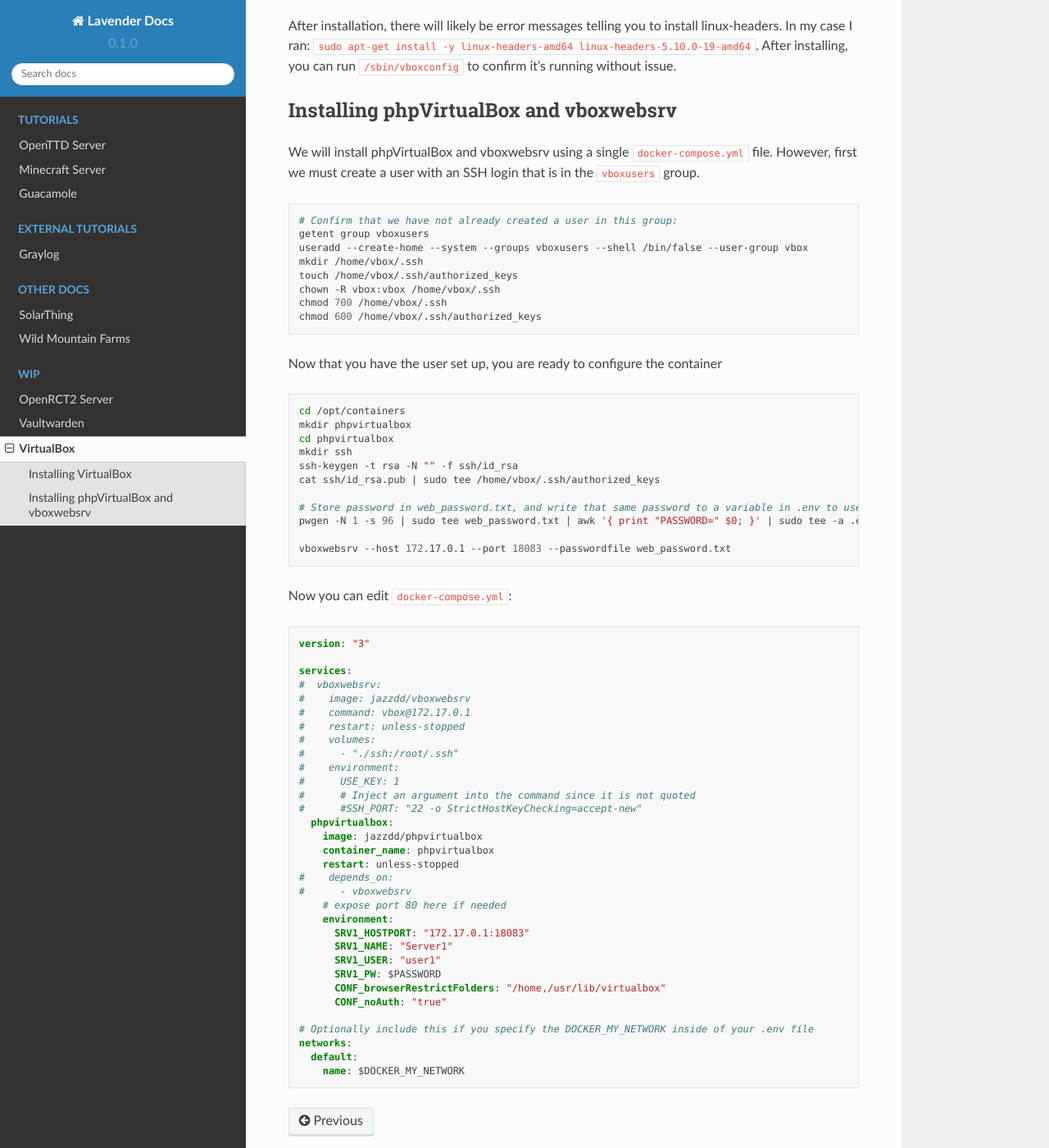
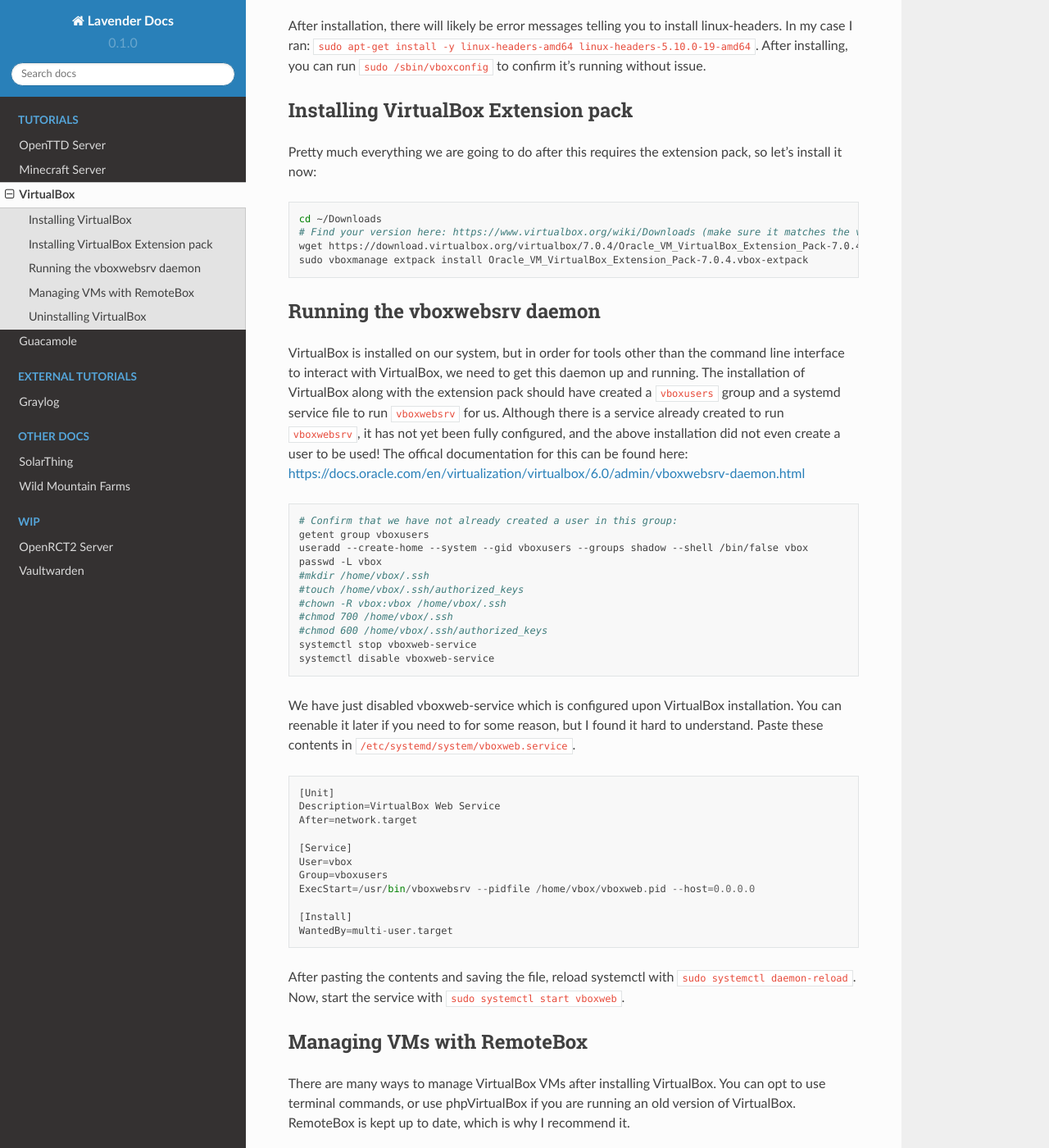
Before and after one commit to retrodaredevil/retrodaredevil, a Sphinx documentation site: the page built from docs/source/tutorial/virtualbox.rst, in a window 1280 px wide and 1400 px high, scrolled down 977 px. Shown: the whole window at 82% size. Built offline with Sphinx 7.4.7 and the Read the Docs theme 2.0.0, drawn with Linux system fonts in a browser that asks for light colours; some of the changed text lies outside the part shown.

Commit message:
Finished VirtualBox tutorial

```diff
--- a/docs/source/index.rst
+++ b/docs/source/index.rst
@@ -15,6 +15,7 @@
 
    tutorial/openttd
    tutorial/minecraft
+   tutorial/virtualbox
    tutorial/guacamole
 
 .. toctree::
--- a/docs/source/tutorial/virtualbox.rst
+++ b/docs/source/tutorial/virtualbox.rst
@@ -4,7 +4,7 @@
 VirtualBox is an awesome piece of software. The goal of this tutorial is to run it headless and use phpVirtualBox
 to expose a web interface to configure VirtualBox.
 
-This tutorial uses :docker-hub:`jazzdd/phpvirtualbox`, :docker-hub:`jazzdd/vboxwebsrv` and `VirtualBox <https://www.virtualbox.org>`_.
+This tutorial uses `VirtualBox <https://www.virtualbox.org>`_.
 
 
 Installing VirtualBox
@@ -36,75 +36,122 @@
 
 After installation, there will likely be error messages telling you to install linux-headers.
 In my case I ran: ``sudo apt-get install -y linux-headers-amd64 linux-headers-5.10.0-19-amd64``.
-After installing, you can run ``/sbin/vboxconfig`` to confirm it's running without issue.
+After installing, you can run ``sudo /sbin/vboxconfig`` to confirm it's running without issue.
+
+Installing VirtualBox Extension pack
+---------------------------------------
+
+Pretty much everything we are going to do after this requires the extension pack, so let's install it now:
+
+.. code-block:: shell
+
+  cd ~/Downloads
+  # Find your version here: https://www.virtualbox.org/wiki/Downloads (make sure it matches the version you have installed)
+  wget https://download.virtualbox.org/virtualbox/7.0.4/Oracle_VM_VirtualBox_Extension_Pack-7.0.4.vbox-extpack
+  sudo vboxmanage extpack install Oracle_VM_VirtualBox_Extension_Pack-7.0.4.vbox-extpack
 
 
-Installing phpVirtualBox and vboxwebsrv
-------------------------------------------
+Running the vboxwebsrv daemon
+-------------------------------
 
-We will install phpVirtualBox and vboxwebsrv using a single ``docker-compose.yml`` file.
-However, first we must create a user with an SSH login that is in the ``vboxusers`` group.
+VirtualBox is installed on our system, but in order for tools other than the command line interface to interact with VirtualBox,
+we need to get this daemon up and running.
+The installation of VirtualBox along with the extension pack should have created a ``vboxusers`` group
+and a systemd service file to run ``vboxwebsrv`` for us.
+Although there is a service already created to run ``vboxwebsrv``, it has not yet been fully configured,
+and the above installation did not even create a user to be used!
+The offical documentation for this can be found here: https://docs.oracle.com/en/virtualization/virtualbox/6.0/admin/vboxwebsrv-daemon.html
+
 
 .. code-block:: shell
 
   # Confirm that we have not already created a user in this group:
   getent group vboxusers
-  useradd --create-home --system --groups vboxusers --shell /bin/false --user-group vbox
-  mkdir /home/vbox/.ssh
-  touch /home/vbox/.ssh/authorized_keys
-  chown -R vbox:vbox /home/vbox/.ssh
-  chmod 700 /home/vbox/.ssh
-  chmod 600 /home/vbox/.ssh/authorized_keys
+  useradd --create-home --system --gid vboxusers --groups shadow --shell /bin/false vbox
+  passwd -L vbox
+  #mkdir /home/vbox/.ssh
+  #touch /home/vbox/.ssh/authorized_keys
+  #chown -R vbox:vbox /home/vbox/.ssh
+  #chmod 700 /home/vbox/.ssh
+  #chmod 600 /home/vbox/.ssh/authorized_keys
+  systemctl stop vboxweb-service
+  systemctl disable vboxweb-service
 
-Now that you have the user set up, you are ready to configure the container
+We have just disabled vboxweb-service which is configured upon VirtualBox installation.
+You can reenable it later if you need to for some reason, but I found it hard to understand.
+Paste these contents in ``/etc/systemd/system/vboxweb.service``.
+
+.. code-block::
+
+  [Unit]
+  Description=VirtualBox Web Service
+  After=network.target
+
+  [Service]
+  User=vbox
+  Group=vboxusers
+  ExecStart=/usr/bin/vboxwebsrv --pidfile /home/vbox/vboxweb.pid --host=0.0.0.0
+
+  [Install]
+  WantedBy=multi-user.target
+
+After pasting the contents and saving the file, reload systemctl with ``sudo systemctl daemon-reload``.
+Now, start the service with ``sudo systemctl start vboxweb``.
+
+
+
+Managing VMs with RemoteBox
+-------------------------------
+
+There are many ways to manage VirtualBox VMs after installing VirtualBox.
+You can opt to use terminal commands, or use phpVirtualBox if you are running an old version of VirtualBox.
+RemoteBox is kept up to date, which is why I recommend it.
+
+You can view system requirements here: https://remotebox.knobgoblin.org.uk/?page=installubuntu
+and download it here: https://remotebox.knobgoblin.org.uk/?page=downloads.
+In my case I ran this on my client system:
 
 .. code-block:: shell
 
-  cd /opt/containers
-  mkdir phpvirtualbox
-  cd phpvirtualbox
-  mkdir ssh
-  ssh-keygen -t rsa -N "" -f ssh/id_rsa
-  cat ssh/id_rsa.pub | sudo tee /home/vbox/.ssh/authorized_keys
+  cd ~/bin
+  mkdir RemoteBox && cd RemoteBox
+  wget https://remotebox.knobgoblin.org.uk/downloads/RemoteBox-3.2.tar.bz2
+  sudo apt-get install libgtk3-perl libsoap-lite-perl freerdp2-x11 tigervnc-viewer
+  # ... tar -xf ...
 
-  # Store password in web_password.txt, and write that same password to a variable in .env to use in our docker-compose.yml file
-  pwgen -N 1 -s 96 | sudo tee web_password.txt | awk '{ print "PASSWORD=" $0; }' | sudo tee -a .env
+To login, use the credentials of any linux user on the system. Since we allow the ``vbox`` user to access the ``/etc/shadow`` file,
+that is the default authentication method used by vboxwebsrv.
 
-  vboxwebsrv --host 172.17.0.1 --port 18083 --passwordfile web_password.txt
+.. note::
 
-Now you can edit ``docker-compose.yml``:
+  On Linux, the name of the default authentication module is VBoxAuth.
+  Another option is VBoxAuthSimple, which requires some extra configuration described here: https://www.virtualbox.org/manual/ch07.html#vbox-auth
 
-.. code-block:: yaml
+Now you can create VMs at will. I find it easiest to download an ISO online and place it in the ``/home/vbox/Downloads`` directory.
+Add that file to a create VM's IDE storage drive.
+At this point, you can either start the VM now and configure it, or start it after configuring RDP.
+VirtualBox itself should launch a xfreerdp instance.
 
-  version: "3"
+Once a VM is created, we want to enable the ability to connect to it via RDP (this can allow guacamole to access it or any other RDP client).
+If you are not using Guacamole, Remmina is a good choice that runs locally.
+To configure a VM's RDP, click on the VM, go to its settings, then go to Display>Remote Display and enable RDP.
+Set the port range to "3389" instead of "3389-4389".
+Set the Authentication to "External". This allows you to use the login credentials of any users on the computer.
 
-  services:
-  #  vboxwebsrv:
-  #    image: jazzdd/vboxwebsrv
-  #    command: vbox@172.17.0.1
-  #    restart: unless-stopped
-  #    volumes:
-  #      - "./ssh:/root/.ssh"
-  #    environment:
-  #      USE_KEY: 1
-  #      # Inject an argument into the command since it is not quoted
-  #      #SSH_PORT: "22 -o StrictHostKeyChecking=accept-new"
-    phpvirtualbox:
-      image: jazzdd/phpvirtualbox
-      container_name: phpvirtualbox
-      restart: unless-stopped
-  #    depends_on:
-  #      - vboxwebsrv
-      # expose port 80 here if needed
-      environment:
-        SRV1_HOSTPORT: "172.17.0.1:18083"
-        SRV1_NAME: "Server1"
-        SRV1_USER: "user1"
-        SRV1_PW: $PASSWORD
-        CONF_browserRestrictFolders: "/home,/usr/lib/virtualbox"
-        CONF_noAuth: "true"
 
-  # Optionally include this if you specify the DOCKER_MY_NETWORK inside of your .env file
-  networks:
-    default:
-      name: $DOCKER_MY_NETWORK
+
+Uninstalling VirtualBox
+-------------------------
+
+In case you need to uninstall VirtualBox for some reason:
+
+
+.. code-block:: shell
+
+  apt-get purge virtualbox*
+  apt-get autoremove
+  groupdel vboxusers
+  groupdel vboxsf
+  userdel vbox
+  rm -rf /home/vbox  # note this command may have unintended consequences if you have data in /home/vbox that you want to keep
+  rm -rf /usr/lib/virtualbox/
```
Also changed, not shown: other parts of docs/source/index.rst (+0 -1 lines), docs/source/tutorial/guacamole.rst (+1 -15 lines).
